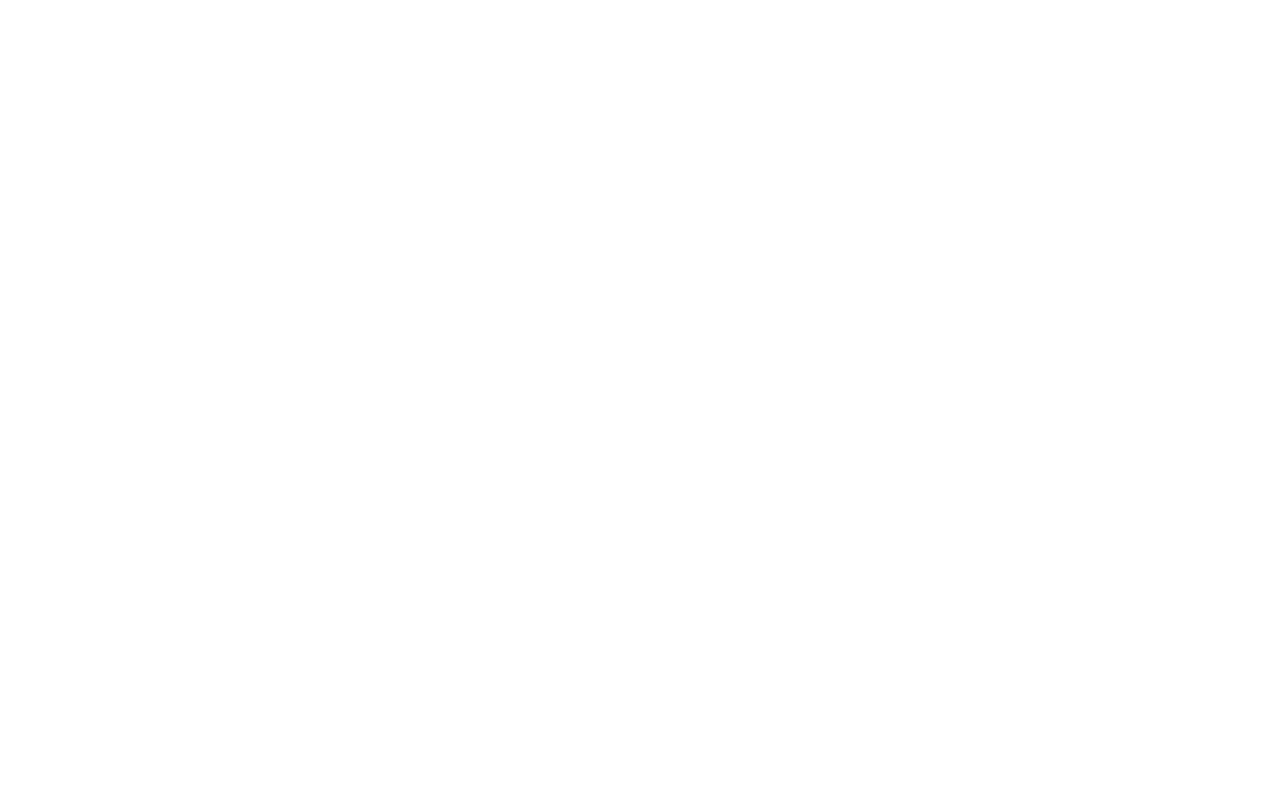
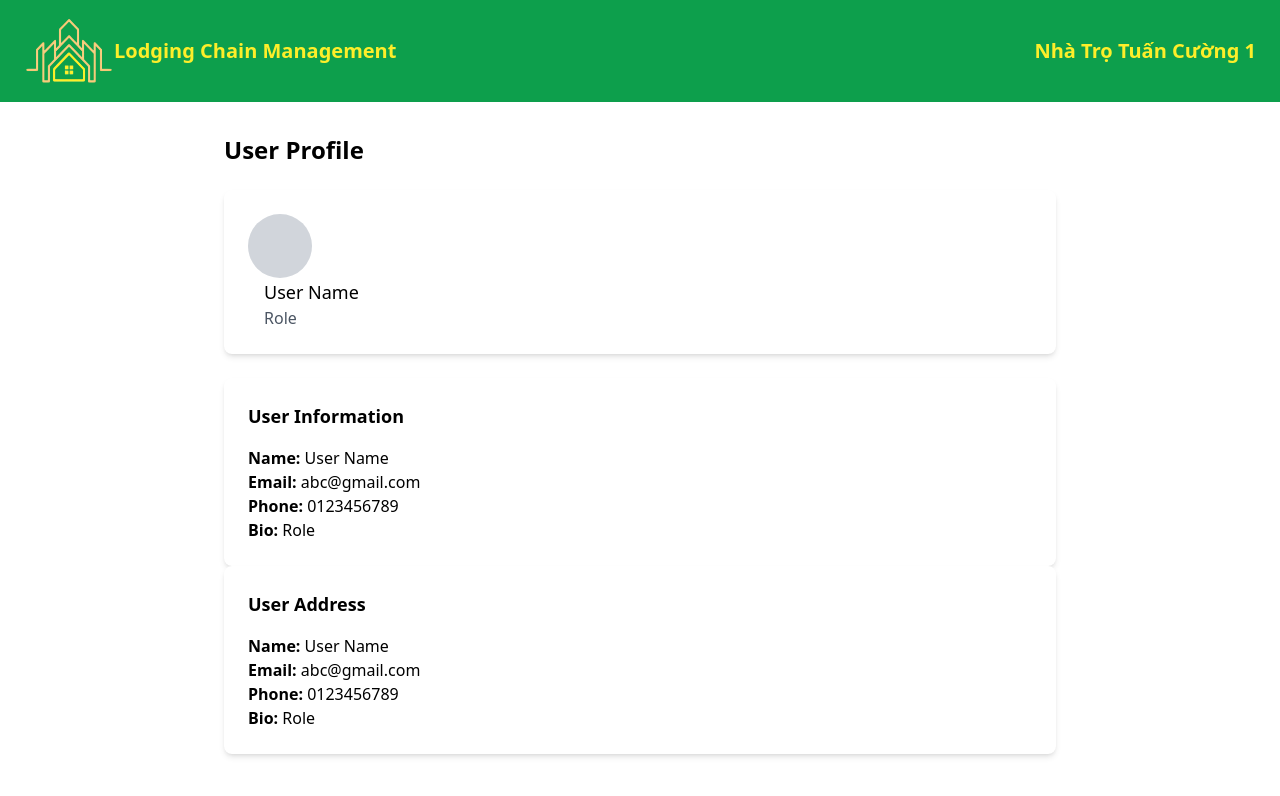
Before and after one commit to AnhLT1908/WDP301-Group-6, a React (Create React App) app in the folder fe/: page /user-profile in a window 1280 px wide. Before the commit this address had no page. Shown: the top 796 px of the page. Built offline with nearby package versions, Linux system fonts and the light colour scheme.

Commit message:
complete base form user profile

```diff
--- a/fe/src/App.js
+++ b/fe/src/App.js
@@ -6,6 +6,7 @@
 import Login from './page/Login.jsx';
 import ChangePassword from './page/ChangePassword.jsx';
 import AccountList from './page/AccountList';
+import UserProfile from './page/UserProfile';
 
 function Dashboard() {
   return <div>Welcome to Dashboard</div>;
@@ -23,6 +24,7 @@
           path="/admin/account-list"
           element={<DashboardLayout><AccountList /></DashboardLayout>} />
         <Route path="/forgot-password" element={<ForgotPassword />} />
+        <Route path="/user-profile" element={<UserProfile />} />
         <Route path="/verify-code" element={<VerifyCodeForgotPassword />} />
         <Route path="/login" element={<Login />} />
         <Route path="/change-password" element={<ChangePassword />} />
--- a/fe/src/components/ui/UserProfile.jsx
+++ /dev/null
@@ -1,28 +0,0 @@
-import React from "react";
-import PageBreadcrumb from "../components/common/PageBreadCrumb";
-import UserMetaCard from "../components/UserProfile/UserMetaCard";
-import UserInfoCard from "../components/UserProfile/UserInfoCard";
-import UserAddressCard from "../components/UserProfile/UserAddressCard";
-import PageMeta from "../components/common/PageMeta";
-
-export default function UserProfiles() {
-  return (
-    <>
-      <PageMeta
-        title="React.js Profile Dashboard | TailAdmin - Next.js Admin Dashboard Template"
-        description="This is React.js Profile Dashboard page for TailAdmin - React.js Tailwind CSS Admin Dashboard Template"
-      />
-      <PageBreadcrumb pageTitle="Profile" />
-      <div className="rounded-2xl border border-gray-200 bg-white p-5 dark:border-gray-800 dark:bg-white/[0.03] lg:p-6">
-        <h3 className="mb-5 text-lg font-semibold text-gray-800 dark:text-white/90 lg:mb-7">
-          Profile
-        </h3>
-        <div className="space-y-6">
-          <UserMetaCard />
-          <UserInfoCard />
-          <UserAddressCard />
-        </div>
-      </div>
-    </>
-  );
-}
--- /dev/null
+++ b/fe/src/page/UserProfile.jsx
@@ -0,0 +1,56 @@
+import React from "react";
+import logo from "../assets/images/logo1_noText.png";
+
+export default function UserProfile() {
+  return (
+    <div>
+      <header>
+        <div className="bg-[#0D9F4C] py-4">
+          <div className="max-w-7xl mx-auto px-6 flex items-center justify-between">
+            <div className="flex items-center text-white">
+              <img src={logo} className="w-[90px] h-[70px]" alt="Logo" />
+              <span className="font-bold text-xl text-[#FDEE2A]">
+                Lodging Chain Management
+              </span>
+            </div>
+
+            <div className="flex items-center space-x-2 relative">
+              <span className="font-bold text-xl text-[#FDEE2A]">
+                Nhà Trọ Tuấn Cường 1
+              </span>
+            </div>
+          </div>
+        </div>
+      </header>
+
+      <div className="max-w-4xl mx-auto p-8">
+        <h1 className="text-2xl font-bold mb-6">User Profile</h1>
+        <div className="bg-white rounded-lg shadow-md p-6 mb-6">
+          <div>
+            <div className="w-16 h-16 bg-gray-300 rounded-full flex-shrink-0"></div> {/* Avatar */}
+            <div className="ml-4">
+              <p className="text-lg font-medium">User Name</p>
+              <p className="text-gray-600">Role</p>
+            </div>
+          </div>
+        </div>
+
+        <div className="bg-white rounded-lg shadow-md p-6">
+          <h2 className="text-lg font-bold mb-4">User Information</h2>
+          <p><strong>Name:</strong> User Name</p>
+          <p><strong>Email:</strong> abc@gmail.com</p>
+          <p><strong>Phone:</strong> 0123456789</p>
+          <p><strong>Bio:</strong> Role</p>
+        </div>
+
+        <div className="bg-white rounded-lg shadow-md p-6">
+          <h2 className="text-lg font-bold mb-4">User Address</h2>
+          <p><strong>Name:</strong> User Name</p>
+          <p><strong>Email:</strong> abc@gmail.com</p>
+          <p><strong>Phone:</strong> 0123456789</p>
+          <p><strong>Bio:</strong> Role</p>
+        </div>
+      </div>
+    </div>
+  );
+}
```
